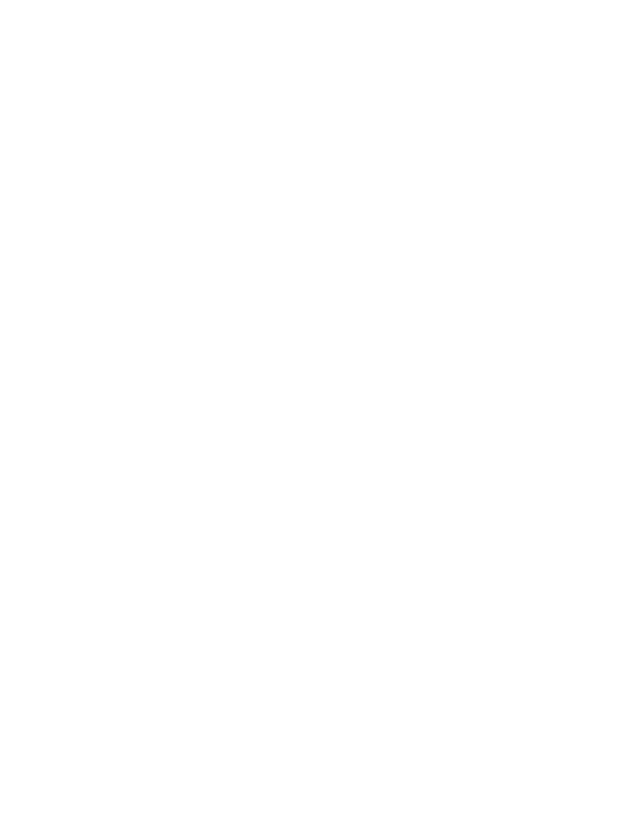
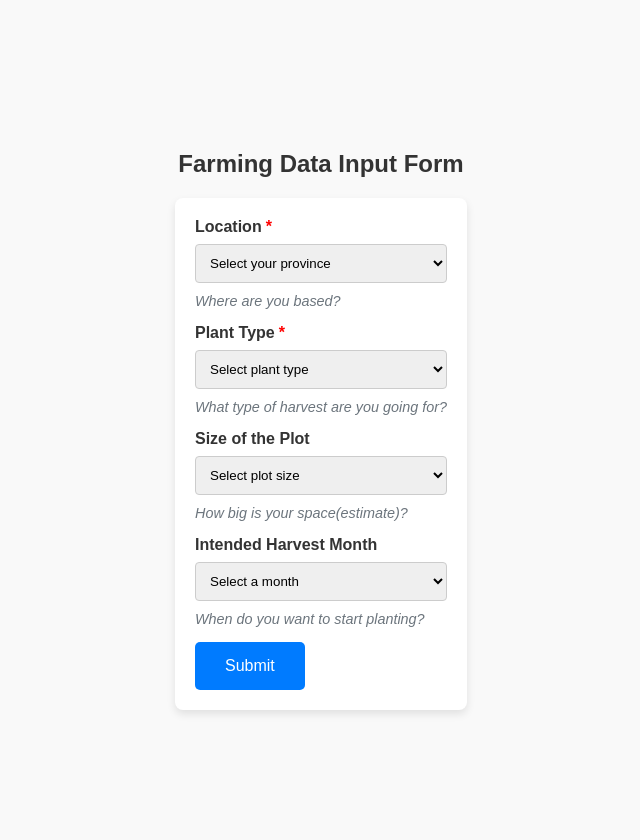
Before and after one commit to oni1997/Khula, a Flask app: page /analysis in a window 1280 px wide. Before the commit the part shown is empty. Shown: the whole page, without its empty margins (319-959 px from the left). Before the commit the page ends 800 px from the top, so only its background shows below. Run offline with Flask 3, Linux system fonts and the light colour scheme.

Commit message:
New updates: Added routing for form handling for datainputs required for ML/AI handling.

```diff
--- a/app.py
+++ b/app.py
@@ -6,8 +6,9 @@ app = Flask(__name__)
 
 @app.route('/')
 def landing():
-    return render_template('index.html')  #Ensure your landing page is named 'index.html'
+    return render_template('index.html')
 
+# ------
 @app.route('/upload', methods=['GET','POST']) #updated with image handling.
 def upload():
     if request.method == 'POST':
@@ -27,7 +28,34 @@ def upload():
 
     return render_template('ImageAnalysis.html')
 
+# ------
+@app.route('/form', methods=['GET'])
+def form():
+    return render_template('farmingAnalysis.html')
 
+@app.route('/submit_form', methods=['POST'])
+def submit_form():
+    # data for user input set
+    location = request.form.get('location')
+    plant_type = request.form.get('plantType')
+    plot_size = request.form.get('plotSize')
+    harvest_month = request.form.get('harvestMonth')
+
+    # Check for compulsory fields
+    if not location or not plant_type:
+        return "Error: Location and Plant Type are required!", 400
+
+    # Process form data (print for now)
+    print(f"Location: {location}")
+    print(f"Plant Type: {plant_type}")
+    print(f"Plot Size: {plot_size}")
+    print(f"Harvest Month: {harvest_month}")
+
+    # Redirect or display a confirmation (for now)
+    return f"Form submitted successfully! Location: {location}, Plant Type: {plant_type}, Plot Size: {plot_size}, Harvest Month: {harvest_month}"
+
+
+# ------
 @app.route('/view_image/<filename>')
 def view_image(filename):
 
--- a/static/css/style.css
+++ b/static/css/style.css
@@ -85,3 +85,54 @@ button {
 button:hover {
     background-color: #0056b3;
 }
+
+}
+
+/* Input form for datasets used my the model */
+body {
+    font-family: Arial, sans-serif;
+    margin: 20px;
+    background-color: #f9f9f9;
+}
+
+form {
+    max-width: 400px;
+    margin: 0 auto;
+    background-color: #fff;
+    padding: 20px;
+    border-radius: 8px;
+    box-shadow: 0 4px 8px rgba(0, 0, 0, 0.1);
+}
+
+label {
+    display: block;
+    margin-bottom: 8px;
+    font-weight: bold;
+}
+
+select {
+    width: 100%;
+    padding: 10px;
+    margin-bottom: 15px;
+    border: 1px solid #ccc;
+    border-radius: 4px;
+}
+
+.required::after {
+    content: "*";
+    color: red;
+    margin-left: 4px;
+}
+
+.helper-text {
+    text-align: left;
+    font-size: 0.9em;
+    font-style: italic;
+    color: #6c757d;
+    margin-top: -5px;
+    margin-bottom: 15px;
+    display: block;
+
+button:hover {
+    background-color: #0056b3;
+}
--- a/templates/FarmingAnalysis.html
+++ b/templates/FarmingAnalysis.html
@@ -0,0 +1,71 @@
+<!DOCTYPE html>
+<html lang="en">
+<head>
+    <meta charset="UTF-8">
+    <meta name="viewport" content="width=device-width, initial-scale=1.0">
+    <title>Farming Data Input</title>
+    <link rel="stylesheet" href="..//static/css/style.css">
+</head>
+<body>
+    <h2 style="text-align: center;">Farming Data Input Form</h2>
+    <form method="POST" action="/submit_form">
+        <!-- Location (Compulsory) -->
+        <label for="location" class="required">Location</label>
+        <select id="location" name="location" required>
+            <option value="" disabled selected>Select your province</option>
+            <option value="Eastern Cape">Eastern Cape</option>
+            <option value="Free State">Free State</option>
+            <option value="Gauteng">Gauteng</option>
+            <option value="KwaZulu-Natal">KwaZulu-Natal</option>
+            <option value="Limpopo">Limpopo</option>
+            <option value="Mpumalanga">Mpumalanga</option>
+            <option value="Northern Cape">Northern Cape</option>
+            <option value="North West">North West</option>
+            <option value="Western Cape">Western Cape</option>
+        </select>
+        <small class="helper-text">Where are you based?</small>
+
+        <!-- Plant Type (Compulsory for AI ML) -->
+        <label for="plantType" class="required">Plant Type</label>
+        <select id="plantType" name="plantType" required>
+            <option value="" disabled selected>Select plant type</option>
+            <option value="Maize">Maize</option>
+            <option value="Maize">Sorgum</option>
+            <option value="Maize">Spinach</option>
+            <option value="Maize">Carrot</option>
+            <option value="Maize">Potato</option>
+        </select>
+        <small class="helper-text">What type of harvest are you going for?</small>
+
+        <!-- Size of the Plot (Area values calculated separately based on pre-agreed size)-->
+        <label for="plotSize">Size of the Plot</label>
+        <select id="plotSize" name="plotSize">
+            <option value="" disabled selected>Select plot size</option>
+            <option value="Small">Small</option>
+            <option value="Medium">Medium</option>
+            <option value="Large">Large</option>
+        </select>
+        <small class="helper-text">How big is your space(estimate)?</small>
+
+        <!-- Harvest Month(optional for now)-->
+        <label for="harvestMonth">Intended Harvest Month</label>
+        <select id="harvestMonth" name="harvestMonth">
+            <option value="" disabled selected>Select a month</option>
+            <option value="January">January</option>
+            <option value="February">February</option>
+            <option value="March">March</option>
+            <option value="April">April</option>
+            <option value="May">May</option>
+            <option value="June">June</option>
+            <option value="July">July</option>
+            <option value="August">August</option>
+            <option value="September">September</option>
+            <option value="October">October</option>
+            <option value="November">November</option>
+            <option value="December">December</option>
+        </select>
+        <small class="helper-text">When do you want to start planting?</small>
+        <button type="submit">Submit</button>
+    </form>
+</body>
+</html>
```
